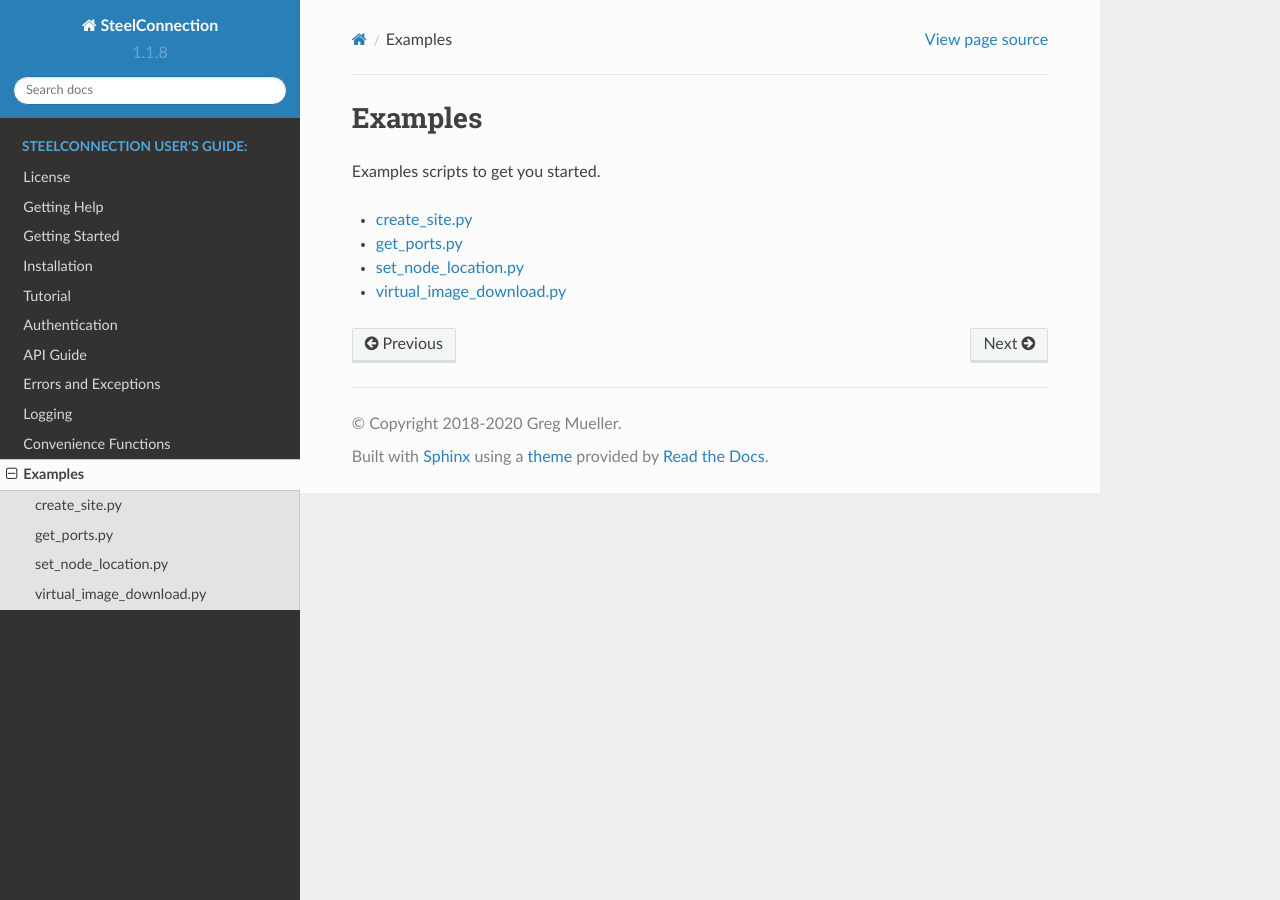
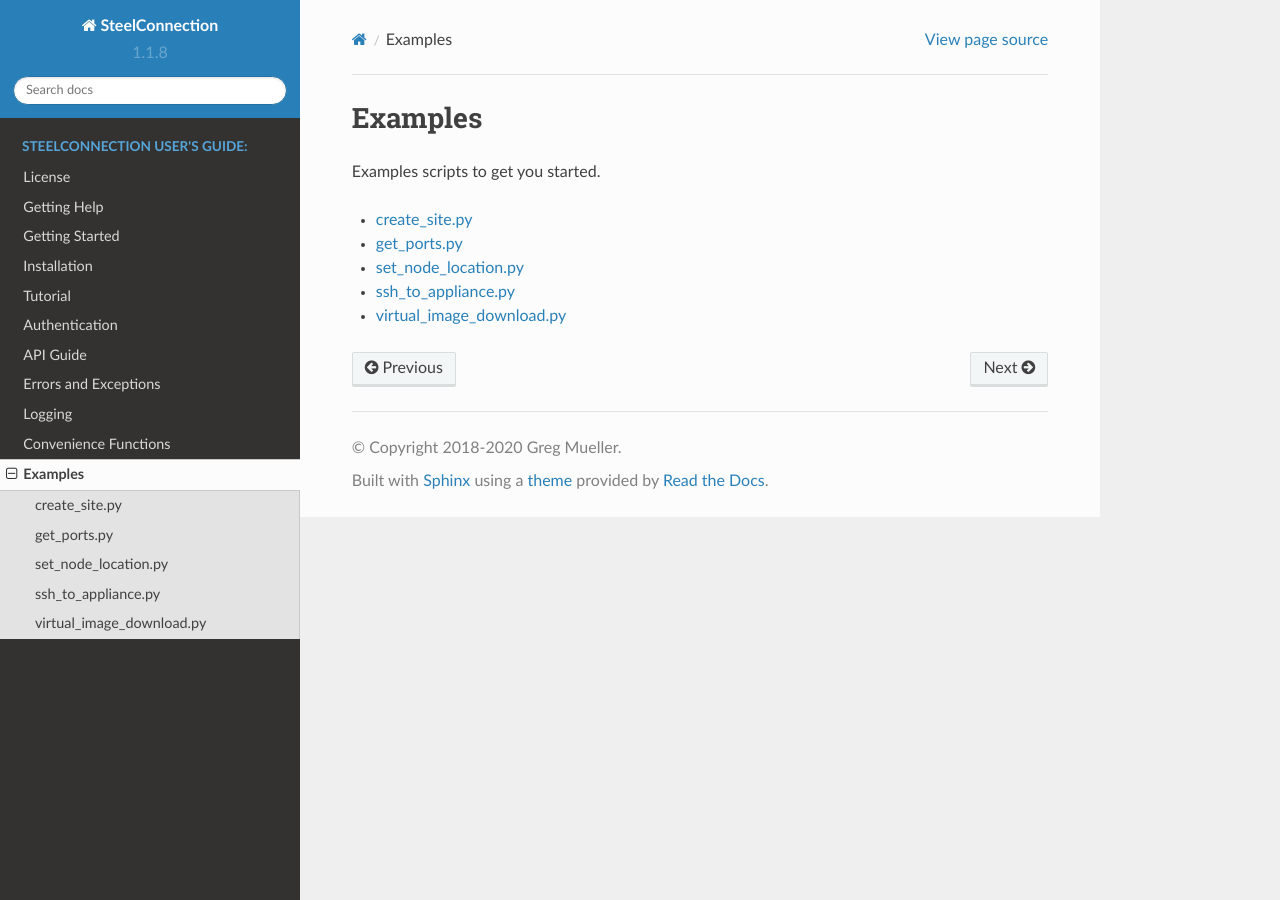
Before and after one commit to grelleum/SteelConnection, a Sphinx documentation site: the page built from docs/examples.rst, in a window 1280 px wide. Built offline with Sphinx 7.4.7 and the Read the Docs theme 2.0.0, drawn with Linux system fonts in a browser that asks for light colours; the version number is read from the project's files by our own code.

Commit message:
New example added: ssh to appliance.

```diff
--- a/docs/examples.rst
+++ b/docs/examples.rst
@@ -9,4 +9,5 @@ Examples scripts to get you started.
    example_create_site.rst
    example_get_ports.rst
    example_set_node_location.rst
+   example_ssh_to_appliance.rst
    example_virtual_image_download.rst
```
